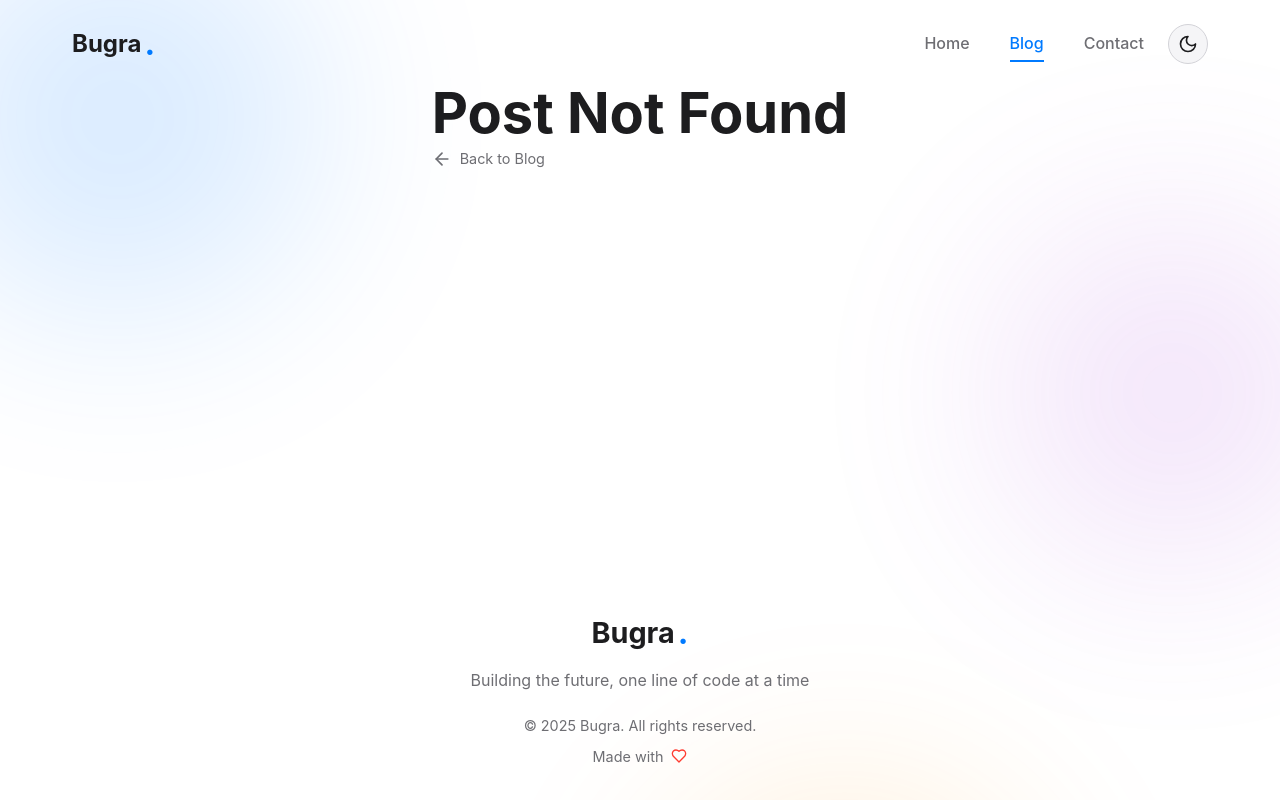
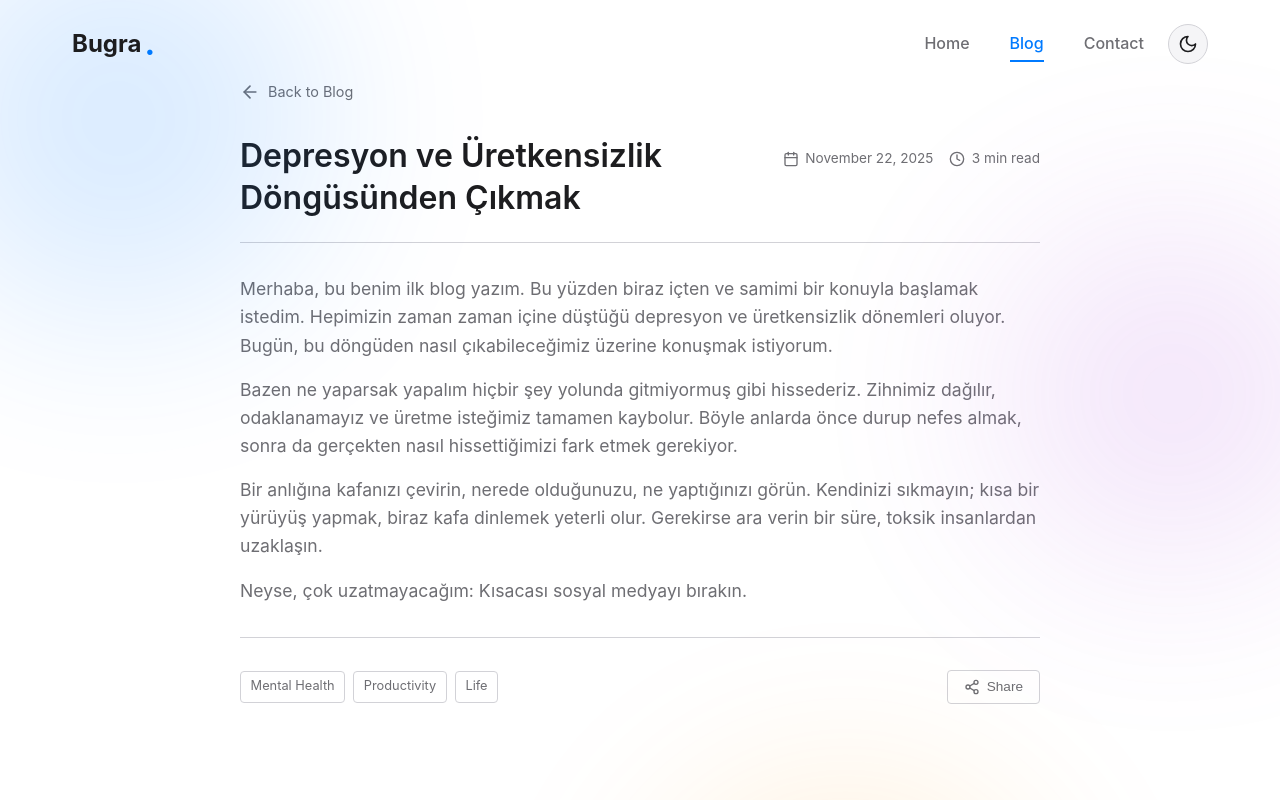
Before and after one commit to Bugraciftci/Portfolyo, a React (Vite) app: page /blog/depresyon-ve-uretkensizlik in a window 1280 px wide. Before the commit this address had no page. Shown: the top 800 px of the page. Built offline with nearby package versions, Linux system fonts and the light colour scheme.

Commit message:
ilk blog

```diff
--- a/src/components/Blog.jsx
+++ b/src/components/Blog.jsx
@@ -9,13 +9,13 @@ const Blog = () => {
 
   const blogPosts = [
     {
-      id: 'ios-development-journey',
-      title: 'My iOS Development Journey',
-      excerpt: 'From learning Swift to publishing apps on the App Store - my journey as an iOS developer.',
-      tags: ['iOS', 'SwiftUI', 'Development'],
-      date: '2025-11-20',
-      readTime: '5 min read',
-      image: '�'
+      id: 'depresyon-ve-uretkensizlik',
+      title: 'Depresyon ve Üretkensizlik Döngüsünden Çıkmak',
+      excerpt: 'İçten ve samimi bir başlangıç: Üretkenliğimizi kaybettiğimiz anlarda nasıl kendimizi bulabiliriz?',
+      tags: ['Mental Health', 'Productivity', 'Life'],
+      date: '2025-11-22',
+      readTime: '3 min read',
+      image: '🌱'
     }
   ]
 
--- a/src/components/BlogPost.jsx
+++ b/src/components/BlogPost.jsx
@@ -7,37 +7,19 @@ const BlogPost = () => {
   const { id } = useParams()
 
   const allBlogPosts = {
-    'ios-development-journey': {
-      title: 'My iOS Development Journey',
-      tags: ['iOS', 'SwiftUI', 'Development'],
-      date: 'November 20, 2025',
-      readTime: '5 min read',
-      image: '📱',
-      content: `My journey into iOS development started with a simple curiosity about how apps work. What began as a hobby quickly turned into a passion that shapes my career today.
+    'depresyon-ve-uretkensizlik': {
+      title: 'Depresyon ve Üretkensizlik Döngüsünden Çıkmak',
+      tags: ['Mental Health', 'Productivity', 'Life'],
+      date: 'November 22, 2025',
+      readTime: '3 min read',
+      image: '🌱',
+      content: `Merhaba, bu benim ilk blog yazım. Bu yüzden biraz içten ve samimi bir konuyla başlamak istedim. Hepimizin zaman zaman içine düştüğü depresyon ve üretkensizlik dönemleri oluyor. Bugün, bu döngüden nasıl çıkabileceğimiz üzerine konuşmak istiyorum.
 
-## Getting Started with Swift
+Bazen ne yaparsak yapalım hiçbir şey yolunda gitmiyormuş gibi hissederiz. Zihnimiz dağılır, odaklanamayız ve üretme isteğimiz tamamen kaybolur. Böyle anlarda önce durup nefes almak, sonra da gerçekten nasıl hissettiğimizi fark etmek gerekiyor.
 
-Learning Swift was my first step into the Apple ecosystem. The language's clean syntax and powerful features made it an excellent choice for beginners.
+Bir anlığına kafanızı çevirin, nerede olduğunuzu, ne yaptığınızı görün. Kendinizi sıkmayın; kısa bir yürüyüş yapmak, biraz kafa dinlemek yeterli olur. Gerekirse ara verin bir süre, toksik insanlardan uzaklaşın.
 
-## Discovering SwiftUI
-
-When Apple introduced SwiftUI, it revolutionized how I build user interfaces. The declarative approach makes UI code more intuitive.
-
-## Publishing to the App Store
-
-Taking an app from idea to the App Store taught me valuable lessons about user experience, testing, and marketing.
-
-## Current Focus
-
-Today, I'm focused on building apps that combine functionality with great design. My interests span music production apps, productivity tools, and indie games.
-
-## Advice for Beginners
-
-If you're starting your iOS development journey - start with the official Swift documentation, build small projects to practice, and join the developer community.
-
-## Conclusion
-
-iOS development is a rewarding field that combines creativity with technical skills. Whether you're building your first app or your fiftieth, there's always something new to learn and create.`
+Neyse, çok uzatmayacağım: Kısacası sosyal medyayı bırakın.`
     }
   }
 
```
